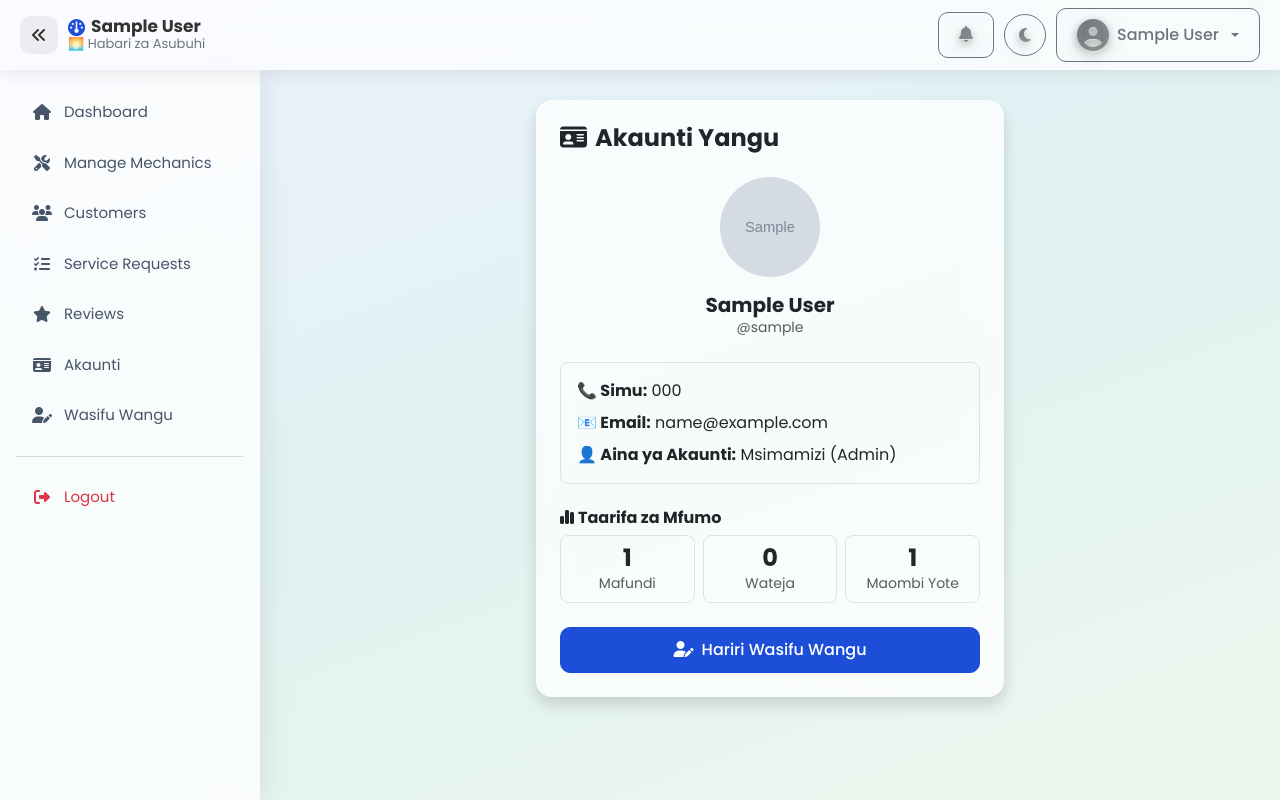
After one commit to joblee88/garifix, a Flask app: page /admin/account in a window 1280 px wide. The commit adds this page. Run offline with Flask 3, Linux system fonts and the light colour scheme; the visitor is signed in with stand-in values (Sample User, id 1); tables that the repository leaves empty hold one stand-in row (values such as "Sample post"); grey boxes marked "Sample" are stand-in pictures.

Commit message:
fix bugs

```diff
--- a/app.py
+++ b/app.py
@@ -550,11 +550,11 @@ def app_account():
     ndipo inampeleka /login."""
     role = session.get("role")
     if role == "mechanic":
-        return redirect(url_for("own_mechanic_profile"))
+        return redirect(url_for("account_view_mechanic"))
     elif role == "customer":
-        return redirect(url_for("own_customer_profile"))
+        return redirect(url_for("account_view_customer"))
     elif role == "admin":
-        return redirect(url_for("own_admin_profile"))
+        return redirect(url_for("account_view_admin"))
     return redirect(url_for("login"))
 
 
@@ -1390,6 +1390,25 @@ def own_customer_profile():
 
     return render_template(
         "customer_profile.html",
+        user=user,
+        total_requests=total_requests,
+        completed_requests=completed_requests,
+        pending_requests=pending_requests
+    )
+
+
+@app.route("/customer/account")
+@login_required
+@role_required("customer")
+def account_view_customer():
+    """'Akaunti' - taarifa KAMILI za mteja, KUSOMWA TU (hazibadiliki hapa).
+    Kuhariri, mtumiaji anapaswa kwenda 'Wasifu Wangu' (own_customer_profile)."""
+    user = db.session.get(User, session["user_id"])
+    total_requests = ServiceRequest.query.filter_by(customer_id=user.id).count()
+    completed_requests = ServiceRequest.query.filter_by(customer_id=user.id, status="completed").count()
+    pending_requests = ServiceRequest.query.filter_by(customer_id=user.id, status="pending").count()
+    return render_template(
+        "customer_account.html",
         user=user,
         total_requests=total_requests,
         completed_requests=completed_requests,
@@ -1643,6 +1662,26 @@ def own_mechanic_profile():
     )
 
 
+@app.route("/mechanic/account")
+@login_required
+@role_required("mechanic")
+def account_view_mechanic():
+    """'Akaunti' - taarifa KAMILI za fundi, KUSOMWA TU (hazibadiliki hapa).
+    Kuhariri, mtumiaji anapaswa kwenda 'Wasifu Wangu' (own_mechanic_profile)."""
+    user = db.session.get(User, session["user_id"])
+    mechanic = Mechanic.query.filter_by(user_id=user.id).first_or_404()
+    total_requests = ServiceRequest.query.filter_by(mechanic_id=mechanic.id).count()
+    completed_requests = ServiceRequest.query.filter_by(mechanic_id=mechanic.id, status="completed").count()
+    avg_rating = db.session.query(func.avg(Review.rating)).filter_by(mechanic_id=mechanic.id).scalar() or 0
+    return render_template(
+        "mechanic_account.html",
+        mechanic=mechanic,
+        total_requests=total_requests,
+        completed_requests=completed_requests,
+        average_rating=avg_rating
+    )
+
+
 @app.route("/mechanic/requests")
 @login_required
 @role_required("mechanic")
@@ -2168,6 +2207,25 @@ def own_admin_profile():
     )
 
 
+@app.route("/admin/account")
+@login_required
+@role_required("admin")
+def account_view_admin():
+    """'Akaunti' - taarifa KAMILI za admin, KUSOMWA TU (hazibadiliki hapa).
+    Kuhariri, mtumiaji anapaswa kwenda 'Wasifu Wangu' (own_admin_profile)."""
+    user = db.session.get(User, session["user_id"])
+    total_mechanics = Mechanic.query.count()
+    total_customers = User.query.filter_by(role="customer").count()
+    total_requests = ServiceRequest.query.count()
+    return render_template(
+        "admin_account.html",
+        user=user,
+        total_mechanics=total_mechanics,
+        total_customers=total_customers,
+        total_requests=total_requests
+    )
+
+
 @app.cli.command("create-admin")
 def create_admin():
     """
--- /dev/null
+++ b/templates/admin_account.html
@@ -0,0 +1,56 @@
+{% extends "admin_base.html" %}
+{% block title %}Akaunti Yangu - Admin{% endblock %}
+
+{% block content %}
+<div class="row justify-content-center">
+    <div class="col-lg-6">
+        <div class="card shadow border-0 p-4">
+            <h4 class="fw-bold mb-4"><i class="fa-solid fa-id-card me-2"></i>Akaunti Yangu</h4>
+
+            <div class="text-center mb-4">
+                {% if user.profile_photo %}
+                    <img src="{{ resolve_image_url(user.profile_photo) }}" class="rounded-circle mb-2" width="100" height="100" style="object-fit:cover;">
+                {% else %}
+                    <i class="fa-solid fa-circle-user fa-5x text-secondary mb-2"></i>
+                {% endif %}
+                <h5 class="fw-bold mb-0 mt-2">{{ user.full_name }}</h5>
+                {% if user.username %}
+                    <p class="text-muted small mb-0">@{{ user.username }}</p>
+                {% endif %}
+            </div>
+
+            <div class="border rounded-3 p-3 mb-4">
+                <p class="mb-2"><strong>📞 Simu:</strong> {{ user.phone }}</p>
+                <p class="mb-2"><strong>📧 Email:</strong> {{ user.email or '-' }}</p>
+                <p class="mb-0"><strong>👤 Aina ya Akaunti:</strong> Msimamizi (Admin)</p>
+            </div>
+
+            <h6 class="fw-bold mb-2"><i class="fa-solid fa-chart-simple me-1"></i>Taarifa za Mfumo</h6>
+            <div class="row g-2 text-center mb-4">
+                <div class="col-4">
+                    <div class="border rounded-3 p-2">
+                        <h4 class="fw-bold mb-0">{{ total_mechanics }}</h4>
+                        <p class="small text-muted mb-0">Mafundi</p>
+                    </div>
+                </div>
+                <div class="col-4">
+                    <div class="border rounded-3 p-2">
+                        <h4 class="fw-bold mb-0">{{ total_customers }}</h4>
+                        <p class="small text-muted mb-0">Wateja</p>
+                    </div>
+                </div>
+                <div class="col-4">
+                    <div class="border rounded-3 p-2">
+                        <h4 class="fw-bold mb-0">{{ total_requests }}</h4>
+                        <p class="small text-muted mb-0">Maombi Yote</p>
+                    </div>
+                </div>
+            </div>
+
+            <a href="{{ url_for('own_admin_profile') }}" class="btn btn-primary w-100">
+                <i class="fa-solid fa-user-pen me-1"></i> Hariri Wasifu Wangu
+            </a>
+        </div>
+    </div>
+</div>
+{% endblock %}
--- a/templates/admin_base.html
+++ b/templates/admin_base.html
@@ -98,6 +98,9 @@
             <a href="{{ url_for('admin_reviews') }}">
                 <i class="fa-solid fa-star"></i> <span class="sidebar-text">Reviews</span>
             </a>
+            <a href="{{ url_for('account_view_admin') }}">
+                <i class="fa-solid fa-id-card"></i> <span class="sidebar-text">Akaunti</span>
+            </a>
             <a href="{{ url_for('own_admin_profile') }}">
                 <i class="fa-solid fa-user-pen"></i> <span class="sidebar-text">Wasifu Wangu</span>
             </a>
--- a/templates/customer_base.html
+++ b/templates/customer_base.html
@@ -99,6 +99,9 @@
             <a href="{{ url_for('customer_reviews') }}">
                 <i class="fa-solid fa-star"></i> <span class="sidebar-text">Reviews Zangu</span>
             </a>
+            <a href="{{ url_for('account_view_customer') }}">
+                <i class="fa-solid fa-id-card"></i> <span class="sidebar-text">Akaunti</span>
+            </a>
             <a href="{{ url_for('own_customer_profile') }}">
                 <i class="fa-solid fa-user-pen"></i> <span class="sidebar-text">Wasifu Wangu</span>
             </a>
--- a/templates/mechanic_base.html
+++ b/templates/mechanic_base.html
@@ -96,6 +96,9 @@
             <a href="{{ url_for('mechanic_dashboard') }}">
                 <i class="fa-solid fa-house"></i> <span class="sidebar-text">Dashboard</span>
             </a>
+            <a href="{{ url_for('account_view_mechanic') }}">
+                <i class="fa-solid fa-id-card"></i> <span class="sidebar-text">Akaunti</span>
+            </a>
             <a href="{{ url_for('own_mechanic_profile') }}">
                 <i class="fa-solid fa-user-gear"></i> <span class="sidebar-text">Profile Yangu</span>
             </a>
```
Also changed, not shown: templates/customer_account.html (added, +56 -0 lines), templates/mechanic_account.html (added, +67 -0 lines).
